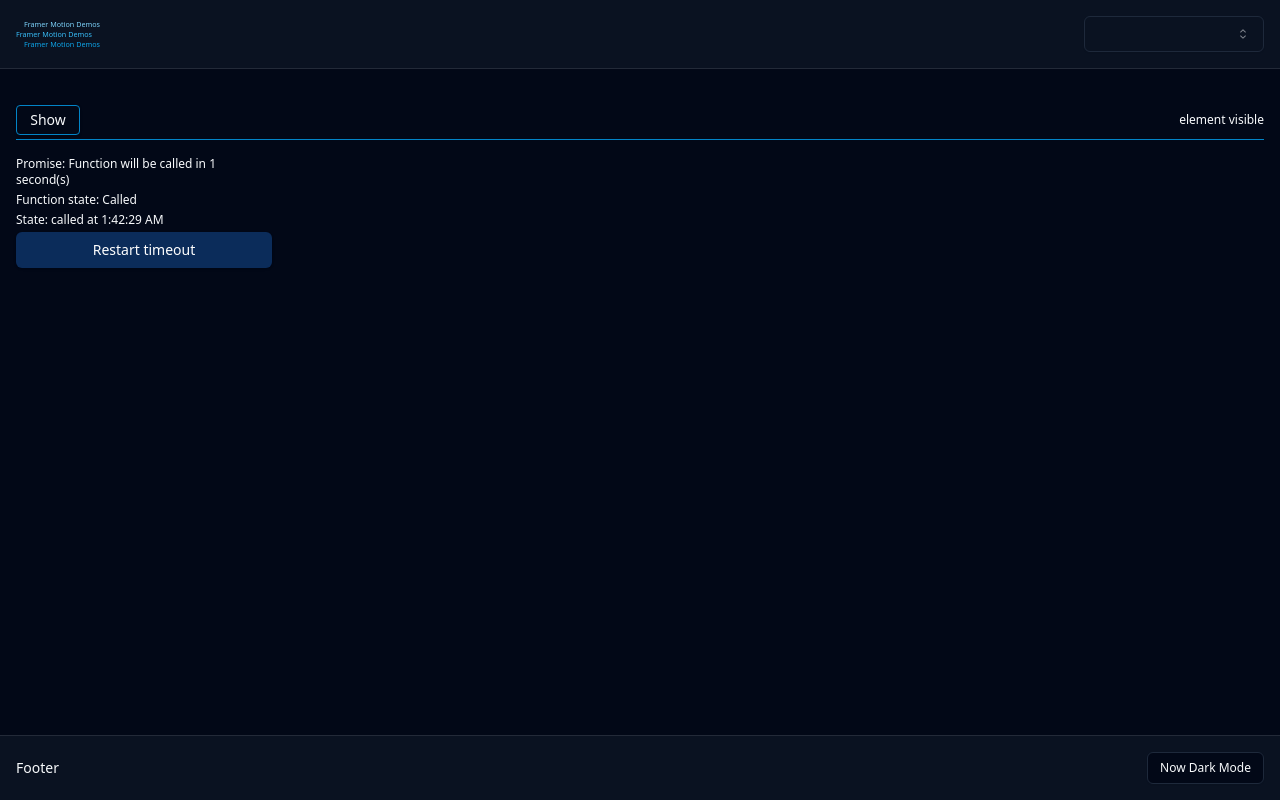
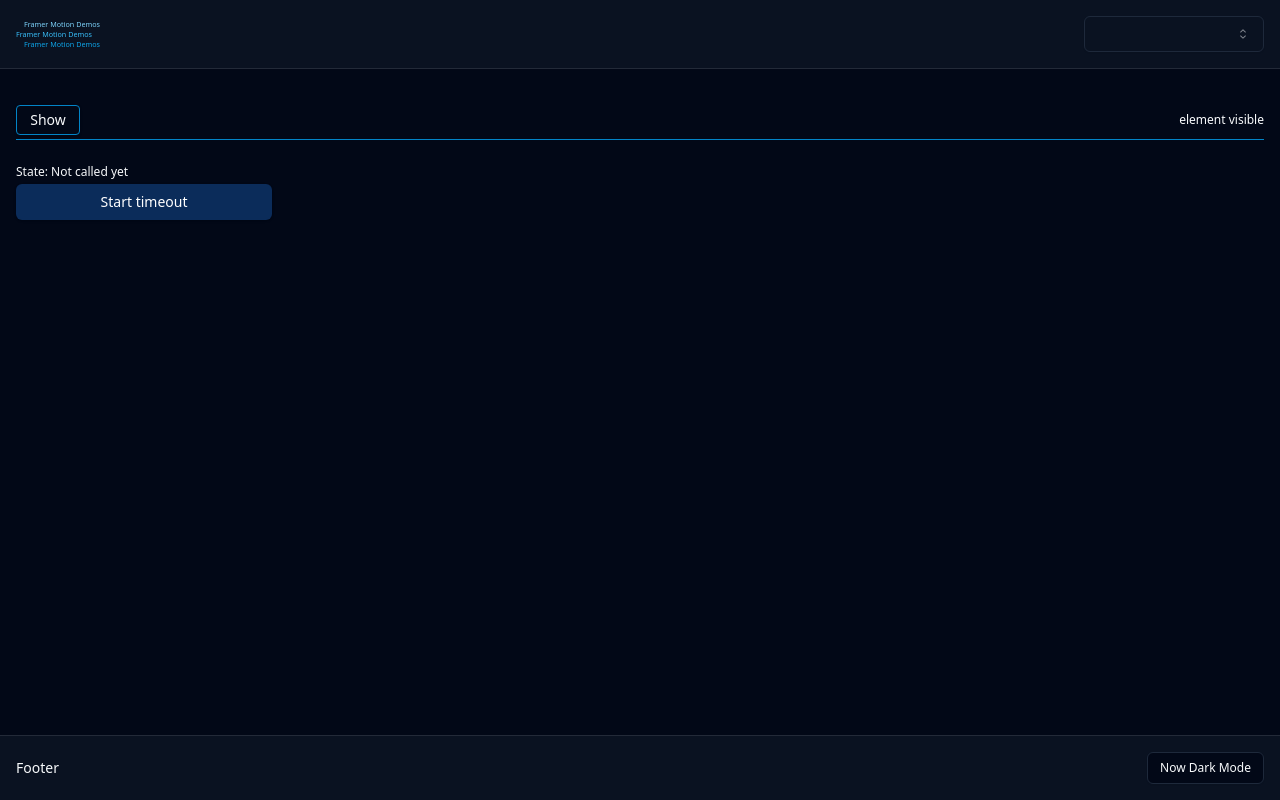
Before and after one commit to maxzz/framer-motion-tv, a React (Vite) app: page / in a window 1280 px wide. Built offline with nearby package versions, Linux system fonts and the light colour scheme.

Commit message:
WIP. simple demo. switch to useTimeoutImperative hook

```diff
--- a/src/components/2-main/1-demos/1-simple.tsx
+++ b/src/components/2-main/1-demos/1-simple.tsx
@@ -2,6 +2,7 @@ import { useCallback, useState } from "react";
 import { AnimatePresence, motion } from "framer-motion";
 import { useTimeoutFn } from "react-use";
 import { Button } from "@/components/ui/button";
+import { useTimeoutImperative } from "@/components/util-hooks";
 
 export function Demo1Simple() {
     const [show, setShow] = useState(false);
@@ -15,29 +16,14 @@ export function Demo1Simple() {
     function fn() {
         const date = new Date();
 
-        const msg = date.toLocaleTimeString('en-US', {
-        });
+        const msg = date.toLocaleTimeString('en-US', {});
 
         setState(`called at ${msg}`);
     }
 
     const timeout = 1000;
 
-    const [isReady, cancel, reset] = useTimeoutFn(fn, timeout);
-    const cancelButtonClick = useCallback(() => {
-        if (isReady() === false) {
-            cancel();
-            setState(`cancelled`);
-        } else {
-            reset();
-            setState('Not called yet');
-        }
-    }, []);
-
-    const readyState = isReady();
-
-
-
+    const [set, clear] = useTimeoutImperative(fn);
 
     return (
         <div className="my-4 text-sm">
@@ -61,19 +47,19 @@ export function Demo1Simple() {
 
             <div className="py-4 w-2/3 max-w-64 text-xs inline-grid grid-rows-[auto_auto_auto_1fr] items-center gap-1">
                 <div>
-                    Promise: {readyState !== null ? `Function will be called in ${timeout/1000} second(s)` : 'Timer cancelled'}
+                    {/* Promise: {readyState !== null ? `Function will be called in ${timeout / 1000} second(s)` : 'Timer cancelled'} */}
                 </div>
 
                 <div>
-                    Function state: {readyState === false ? 'Pending' : readyState ? 'Called' : 'Cancelled'}
+                    {/* Function state: {readyState === false ? 'Pending' : readyState ? 'Called' : 'Cancelled'} */}
                 </div>
 
                 <div>
                     State: {state}
                 </div>
 
-                <Button onClick={cancelButtonClick}>
-                    {readyState === false ? 'Cancel' : 'Restart'}{' '}
+                <Button onClick={() => set(timeout)}>
+                    Start{' '}
                     timeout
                 </Button>
             </div>
--- a/src/components/util-hooks/use-timeout-imperative.tsx
+++ b/src/components/util-hooks/use-timeout-imperative.tsx
@@ -35,5 +35,5 @@ export function useTimeoutImperative(callback: () => void) {
         }, []
     );
 
-    return { set, clear };
+    return [set, clear] as const;
 }
```
